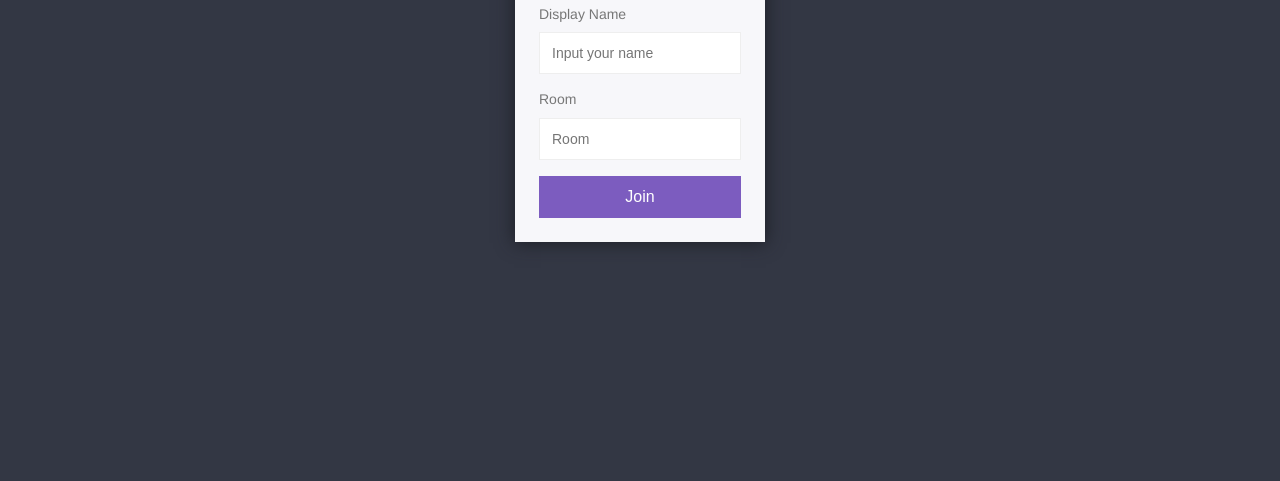
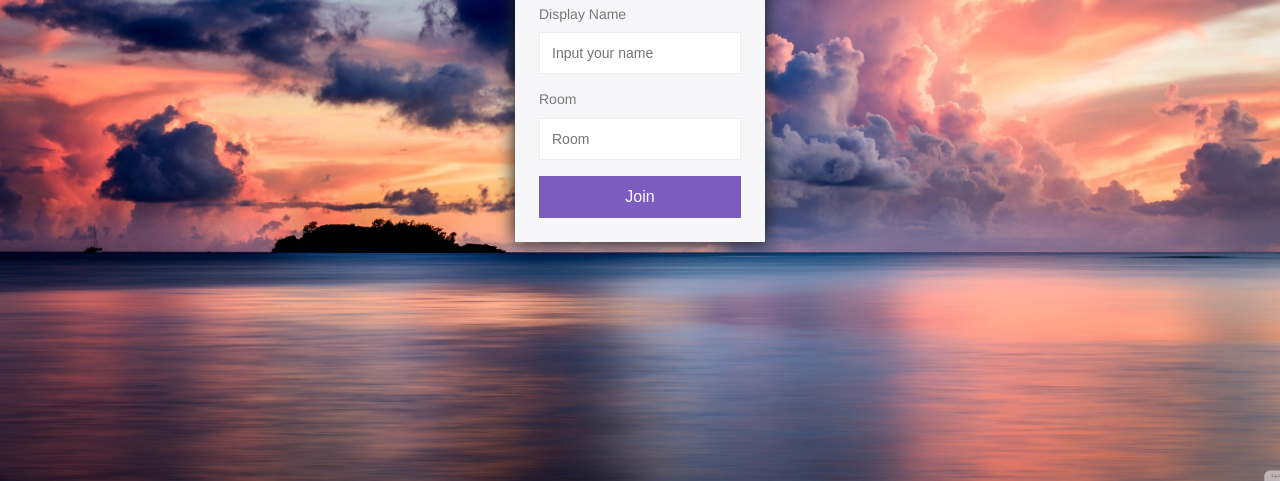
Before and after one commit to sparul1/node-chat-app, a website: page public/index.html in a window 1280 px wide. Shown: the part 319-800 px from the top of the page. Drawn offline with Linux system fonts and the light colour scheme.

Commit message:
Changing bg image

```diff
--- a/public/css/styles.css
+++ b/public/css/styles.css
@@ -59,7 +59,9 @@ button:disabled {
 /* Join Page Styles */
 
 .centered-form {
-    background: #333744;
+    /*background: #333744;*/
+    background-image: url('../img/clouds2.png');
+    background-size: cover;
     width: 100vw;
     height: 100vh;
     display: flex;
--- a/public/index.html
+++ b/public/index.html
@@ -3,7 +3,7 @@
     <head>
         <title>Chat App</title>
         <link rel="icon" href="/img/favicon.png">
-        <link rel="stylesheet" href="./css/styles.min.css">
+        <link rel="stylesheet" href="./css/styles.css">
     </head>
     <body>
         <div class="centered-form">
```
Also changed, not shown: public/img/clouds2.png (added).
